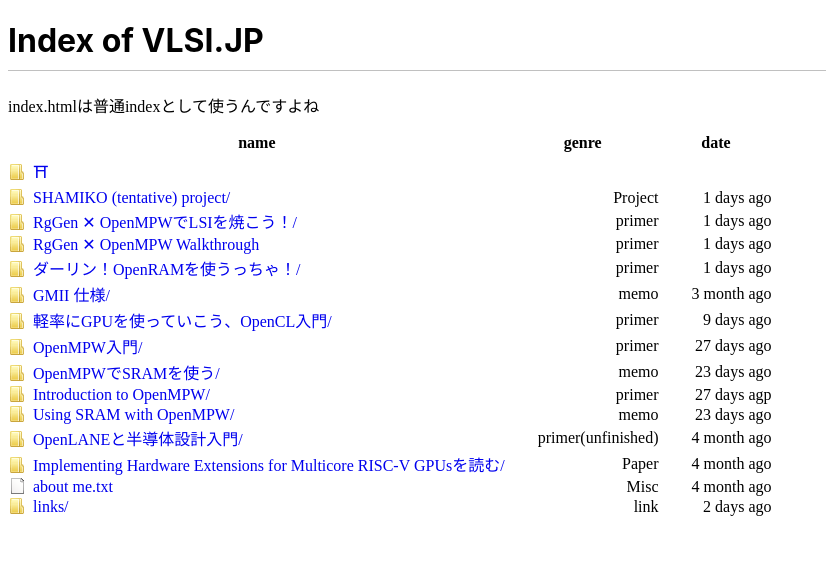
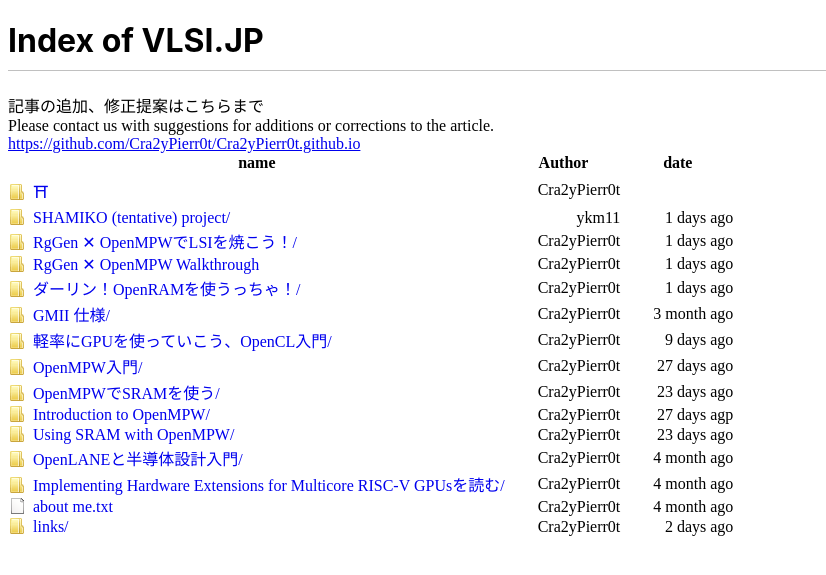
Before and after one commit to Cra2yPierr0t/Cra2yPierr0t.github.io, a Jekyll site: the page index.html, which Jekyll copies as it is, in a window 1280 px wide. Shown: the top 575 px of the page, without its empty margins (0-826 px from the left). Built offline with Jekyll 4.4.1, drawn with Linux system fonts in a browser that asks for light colours.

Commit message:
update index

```diff
--- a/index.html
+++ b/index.html
@@ -102,13 +102,15 @@
     </head>
     <body>
         <h1 class="topname" id="header"> Index of VLSI.JP </h1>
-        <p>index.htmlは普通indexとして使うんですよね</p>
+        記事の追加、修正提案はこちらまで<br>
+        Please contact us with suggestions for additions or corrections to the article.<br>
+        <a href="https://github.com/Cra2yPierr0t/Cra2yPierr0t.github.io">https://github.com/Cra2yPierr0t/Cra2yPierr0t.github.io</a>
         <table>
           <thead>
             <tr class="header" id="theader">
               <th id="nameColumnHeader" tabindex=0 role="button">name</th>
               <th id="sizeColumnHeader" class="detailsColumn" tabindex=0 role="button">
-                genre
+                Author
               </th>
               <th id="dateColumnHeader" class="detailsColumn" tabindex=0 role="button">
                 date
@@ -120,105 +122,105 @@
                   <td>
                     <a class="icon dir" href="/Shrine.html">⛩</a>
                   </td>
-                  <td class="detailsColumn" > </td>
+                  <td class="detailsColumn" > Cra2yPierr0t</td>
                   <td class="detailsColumn" > </td>
               </tr>
               <tr>
                   <td>
                     <a class="icon dir" href="/shamiko.html">SHAMIKO (tentative) project/</a>
                   </td>
-                  <td class="detailsColumn" >Project</td>
+                  <td class="detailsColumn" >ykm11</td>
                   <td class="detailsColumn" >1 days ago</td>
               </tr>
               <tr>
                   <td>
                     <a class="icon dir" href="/RgGenxOpenMPW.html#rggen--openmpwでlsiを焼こう">RgGen ✕ OpenMPWでLSIを焼こう！/</a>
                   </td>
-                  <td class="detailsColumn" >primer</td>
+                  <td class="detailsColumn" >Cra2yPierr0t</td>
                   <td class="detailsColumn" >1 days ago</td>
               </tr>
               <tr>
                   <td>
                     <a class="icon dir" href="/RgGenxOpenMPW_eng.html#rggen--openmpw-walkthrough">RgGen ✕ OpenMPW Walkthrough</a>
                   </td>
-                  <td class="detailsColumn" >primer</td>
+                  <td class="detailsColumn" >Cra2yPierr0t</td>
                   <td class="detailsColumn" >1 days ago</td>
               </tr>
               <tr>
                   <td>
                     <a class="icon dir" href="/douseOpenRAM.html#ダーリン！OpenRAMを使うっちゃ！">ダーリン！OpenRAMを使うっちゃ！/</a>
                   </td>
-                  <td class="detailsColumn" >primer</td>
+                  <td class="detailsColumn" >Cra2yPierr0t</td>
                   <td class="detailsColumn" >1 days ago</td>
               </tr>
               <tr>
                   <td>
                       <a class="icon dir" href="/GMII.html#gmii-仕様">GMII 仕様/</a>
                   </td>
-                  <td class="detailsColumn" >memo</td>
+                  <td class="detailsColumn" >Cra2yPierr0t</td>
                   <td class="detailsColumn" >3 month ago</td>
               </tr>
               <tr>
                   <td>
                       <a class="icon dir" href="/tsukaouOpenCL.html#軽率にgpuを使っていこうopencl入門">軽率にGPUを使っていこう、OpenCL入門/</a>
                   </td>
-                  <td class="detailsColumn" >primer</td>
+                  <td class="detailsColumn" >Cra2yPierr0t</td>
                   <td class="detailsColumn" >9 days ago</td>
               </tr>
               <tr>
                   <td>
                       <a class="icon dir" href="/OpenMPW.html#openmpw入門-改訂版">OpenMPW入門/</a>
                   </td>
-                  <td class="detailsColumn" >primer</td>
+                  <td class="detailsColumn" >Cra2yPierr0t</td>
                   <td class="detailsColumn" >27 days ago</td>
               </tr>
               <tr>
                   <td>
                       <a class="icon dir" href="/OpenMPWSRAM.html#openmpwでsramを使う">OpenMPWでSRAMを使う/</a>
                   </td>
-                  <td class="detailsColumn" >memo</td>
+                  <td class="detailsColumn" >Cra2yPierr0t</td>
                   <td class="detailsColumn" >23 days ago</td>
               </tr>
               <tr>
                   <td>
                       <a class="icon dir" href="/Introduction_to_OpenMPW.html#introduction-to-openmpw">Introduction to OpenMPW/</a>
                   </td>
-                  <td class="detailsColumn" >primer</td>
+                  <td class="detailsColumn" >Cra2yPierr0t</td>
                   <td class="detailsColumn" >27 days agp</td>
               </tr>
               <tr>
                   <td>
                       <a class="icon dir" href="/OpenMPWSRAM_eng.html#using-sram-with-openmpw">Using SRAM with OpenMPW/</a>
                   </td>
-                  <td class="detailsColumn" >memo</td>
+                  <td class="detailsColumn" >Cra2yPierr0t</td>
                   <td class="detailsColumn" >23 days ago</td>
               </tr>
               <tr>
                   <td>
                       <a class="icon dir" href="/learn_lsi.html#openlaneと半導体設計入門">OpenLANEと半導体設計入門/</a>
                   </td>
-                  <td class="detailsColumn" >primer(unfinished)</td>
+                  <td class="detailsColumn" >Cra2yPierr0t</td>
                   <td class="detailsColumn" >4 month ago</td>
               </tr>
               <tr>
                   <td>
                       <a class="icon dir" href="/RISCVGPU.html">Implementing Hardware Extensions for Multicore RISC-V GPUsを読む/</a>
                   </td>
-                  <td class="detailsColumn" >Paper</td>
+                  <td class="detailsColumn" >Cra2yPierr0t</td>
                   <td class="detailsColumn" >4 month ago</td>
               </tr>
               <tr>
                   <td>
                       <a class="icon file" href="/about.html">about me.txt</a>
                   </td>
-                  <td class="detailsColumn" >Misc</td>
+                  <td class="detailsColumn" >Cra2yPierr0t</td>
                   <td class="detailsColumn" >4 month ago</td>
               </tr>
               <tr>
                   <td>
                       <a class="icon dir" href="/links.html">links/</a>
                   </td>
-                  <td class="detailsColumn" >link</td>
+                  <td class="detailsColumn" >Cra2yPierr0t</td>
                   <td class="detailsColumn" >2 days ago</td>
               </tr>
           </tbody>
```
